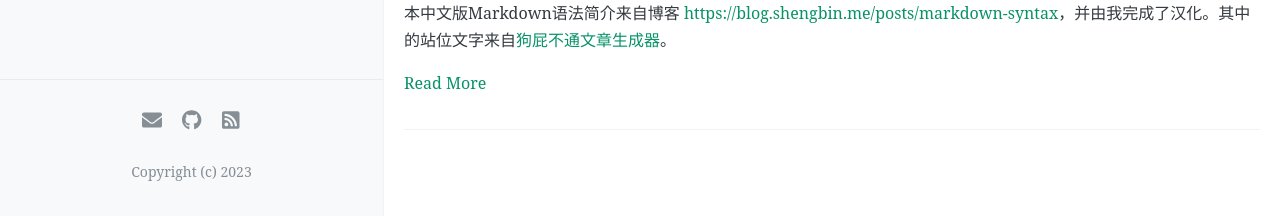
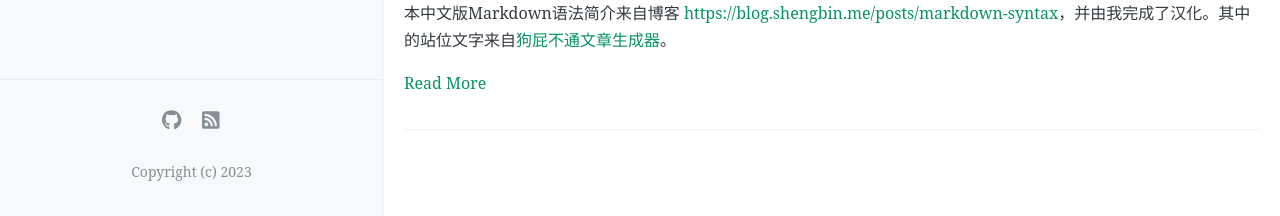
Before and after one commit to chenwenqi228/myblog, a Jekyll site: the page built from index.html, in a window 1280 px wide and 954 px high. Shown: the part 735-951 px from the top of the window. Built offline with Jekyll 4.4.1, drawn with Linux system fonts in a browser that asks for light colours; the list of posts is cut into pages by our own code; comment, search, counter and statistics services are not loaded.

Commit message:
Update _config.yml

```diff
--- a/_config.yml
+++ b/_config.yml
@@ -16,7 +16,7 @@ url:
 # 添加你的博客的二级域名，一般来说是你的repository名
 # 如果你的博客的URL是：(http://yourusername.github.io/repository-name)
 # 那么就写成 "/repository-name"
-baseurl:
+baseurl: /myblog
 
 
 #
@@ -24,10 +24,10 @@ baseurl:
 #
 
 # 你的博客logo图片URL，建议尺寸不超过300px × 300px
-avatar: images/fangaoxinghua.jpg
+avatar: /images/fangaoxinghua.jpg
 
 # 你的favicon（出现在浏览器tab上）图片URL，建议使用较小(64px × 64px)的图片。
-favicon: /images/apple-touch-icon.png
+favicon: /images/泠萝logo.png
 
 # 菜单中的按钮
 navigation:
@@ -41,7 +41,7 @@ navigation:
     url: /tags
 
 # 每页的文章数
-paginate: 12
+paginate: 15
 
 # 文章简介的区分标记
 excerpt_separator: <!-- more -->
@@ -51,7 +51,7 @@ footer-links:
 #  weibo:  #请输入你的微博个性域名 https://www.weibo.com/<thispart>
 #  behance: # https://www.behance.net/<>
 #  dribbble: # https://dribbble.com/<>
-  email: cwq@ruc.edu.cn
+#  email: #xxx@xxx.com
 #  facebook: #https://www.facebook.com/<>
 #  flickr: #https://www.flickr.com/<>
   github: chenwenqi228 #https://github.com/<>
```
